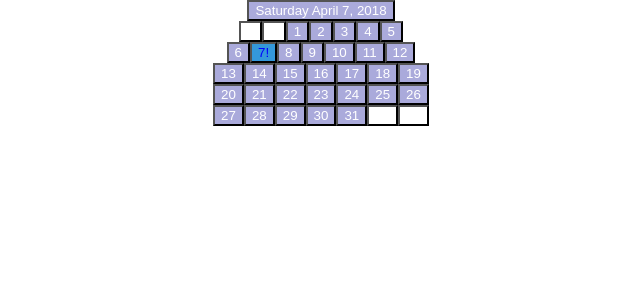
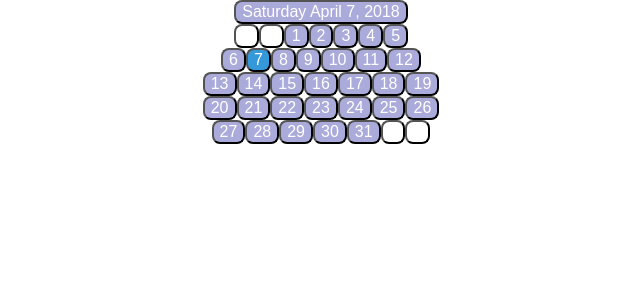
Before and after one commit to ralfpopescu/birdlog, a React (Create React App) app: page / in a window 1280 px wide. Shown: the top 300 px of the page, without its empty margins (319-959 px from the left). Built offline with nearby package versions, Linux system fonts and the light colour scheme.

Commit message:
condensed month

```diff
--- a/src/components/App.js
+++ b/src/components/App.js
@@ -1,7 +1,6 @@
 import React, { Component } from 'react';
 import Day from './Day'
 import Month from './Month'
-import Week from './Week'
 import logo from '../logo.svg';
 import '../styles/App.css';
 
--- a/src/components/Day.js
+++ b/src/components/Day.js
@@ -1,40 +1,17 @@
 import React, { Component } from 'react'
+import styled from 'styled-components'
 
-function Day(props) {
+const Button = styled.button`
+  background: ${(props) => {if (props.today){return '#3498db'}
+                            else if (props.dead){return '#FFFFFF'}
+                            else {return '#aaaadb'}}}
+  border-radius: 8px;
+  color: white;
+  font-size: 16px;
+`;
 
-  let todayStyle2 = {
-  background: '#3498db',
-  color: 'red'
-  };
-
-  todayStyle2.color = 'blue';
-
-
-  let todayStyle = todayStyle2;
-
-  let regStyle = {
-  background: '#aaaadb',
-  color: 'white'
-  };
-
-  if (props.dead){
-    regStyle.background = '#FFFFFF'
-  }
-
-  let deadStyle = {
-  background: '#3498db',
-  color: 'red'
-  };
-
-  if(props.day == props.today){
-    return (
-        <button style = {todayStyle} >{props.day}!</button>
-    );
-} else {
-    return (
-        <button style = {regStyle}>{props.day}</button>
-    );
-  }
-}
+const Day = ({ day, dead, today }) => (
+  <Button dead = {dead} today = {today}>{day}</Button>
+)
 
 export default Day
--- a/src/components/Month.js
+++ b/src/components/Month.js
@@ -14,14 +14,14 @@ function Month(props) {
   while(day < 31){
     if(index > 0){
       for(let j = 0; j < index; j++){
-        week[j] = <Day day = {0} dead = {true} today = {props.today}/>
+        week[j] = <Day day = {0} dead = {true} today = {false}/>
       }
     }
     for(let i = index; i <= 6; i++){
       if(day > numberOfDays){
-        week[i] = <Day day = {day} dead = {true} today = {props.today}/>
+        week[i] = <Day day = {0} dead = {true} today = {false}/>
       } else {
-      week[i] = <Day day = {day} today = {props.today}/>
+        week[i] = <Day day = {day} today = {props.today == day}/>
       }
       day = day + 1;
     }
@@ -29,16 +29,6 @@ function Month(props) {
     week = [];
     index = 0;
   }
-  // let weekStartingDay = 1;
-  // let weekStartingWeekday = firstWeekday;
-  //
-  // while (weekStartingDay + 6 <= numberOfDays){
-  //   const w = <Week firstDay = {weekStartingDay} firstWeekday = {weekStartingDay}/>
-  //   weekStartingDay = weekStartingDay + (6 - firstWeekday);
-  //   weekStartingWeekday = 0;
-  // }
-
-
 
   return (
     <div>
--- a/src/components/Week.js
+++ /dev/null
@@ -1,33 +0,0 @@
-import React, { Component } from 'react'
-import Day from './Day'
-import Month from './Month'
-
-function Week(props) {
-  let weekdays = ["Monday", "Tuesday", "Wednesday", "Thursday", "Friday", "Saturday", "Sunday"];
-  let index = props.firstDay;
-
-  let days = [];
-
-  let day = props.firstDay;
-
-  for(let i = 0; i <= 6; i++){
-    //i is the weekday
-    let dead = i < props.firstWeekday;
-    if(dead){
-    days[i]= <Day day = {i} dead = {i < props.firstWeekday} today = {props.today}/>
-    } else {
-      days[i]= <Day day = {day} dead = {i < props.firstWeekday} today = {props.today}/>
-      day++;
-    }
-  }
-
-  return (
-    <div>
-    {days.map(function(listValue){
-          return listValue;
-        })}
-    </div>
-  );
-}
-
-export default Week
```
